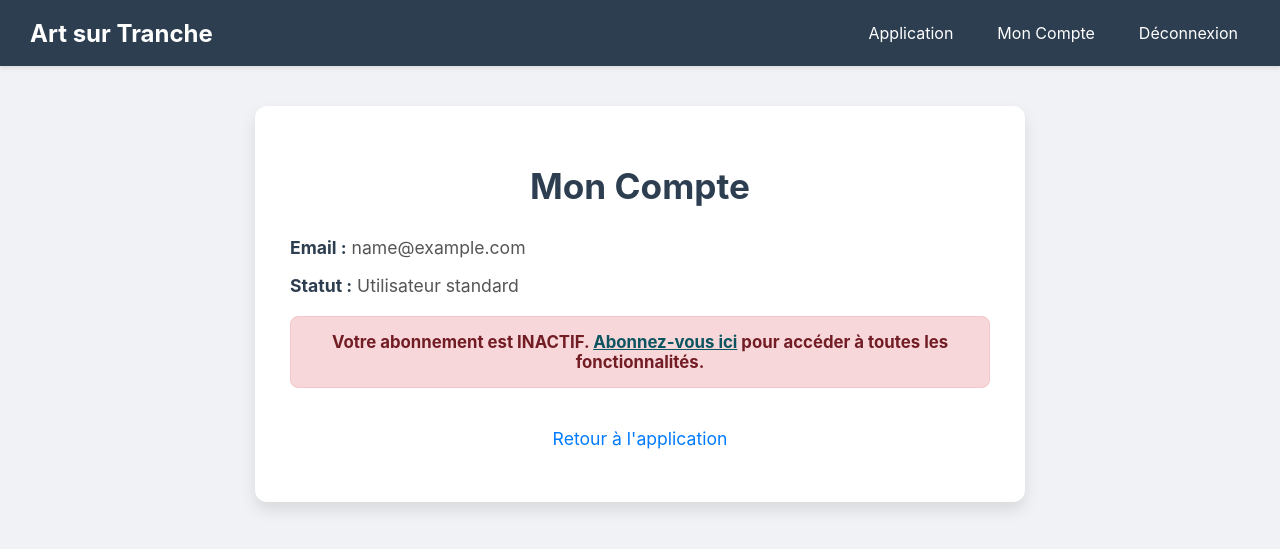
After one commit to Voldemort54/generateur-art-tranche, a Flask app: page /account in a window 1280 px wide. The commit adds this page. Shown: the top 549 px of the page. Run offline with Flask 3, Linux system fonts and the light colour scheme; the visitor is signed in with stand-in values (Sample User, id 1).

Commit message:
Feature: Pages légales et page de gestion de compte utilisateur

```diff
--- a/app.py
+++ b/app.py
@@ -94,8 +94,6 @@ def admin_required(f):
 # ROUTE PRINCIPALE : Page d'accueil publique (TOUJOURS HOME.HTML)
 @app.route('/')
 def public_home():
-    # MODIFICATION: Suppression de la redirection pour les utilisateurs connectés
-    # La page d'accueil est toujours la page de présentation
     return render_template('home.html')
 
 # ROUTE DE L'APPLICATION (le générateur) : Protégée par @login_required
@@ -182,6 +180,17 @@ def subscribe():
     site_base_url = "https://generateur-art-tranche.onrender.com"
     return render_template('subscribe.html', site_base_url=site_base_url)
 
+# NOUVELLE ROUTE: Page d'informations légales
+@app.route('/legal')
+def legal_info():
+    return render_template('legal.html')
+
+# NOUVELLE ROUTE: Page de gestion de compte utilisateur
+@app.route('/account')
+@login_required # Seuls les utilisateurs connectés peuvent y accéder
+def account_management():
+    # current_user est disponible grâce à @login_required
+    return render_template('account.html', current_user=current_user)
 
 # --- ROUTES D'ADMINISTRATION (Protégées) ---
 @app.route('/admin')
@@ -215,7 +224,7 @@ def admin_set_admin(user_id):
     user.is_admin = not user.is_admin # Inverse le statut admin
     db.session.commit()
     flash(f"Statut administrateur de '{user.email}' changé à {user.is_admin}.", 'info')
-    print(f"ADMIN ACTION: {user.email} admin status set to {user.is_admin}.")
+    print(f"ADMIN ACTION: {user.email} admin status set to {user.is_user}.")
     return redirect(url_for('admin_dashboard'))
 
 
--- /dev/null
+++ b/templates/account.html
@@ -0,0 +1,115 @@
+{% extends "base.html" %}
+
+{% block title %}Mon Compte - Générateur d'Art sur Tranche{% endblock %}
+
+{% block content %}
+    <div class="content-container">
+        <style>
+            /* Styles spécifiques à account.html */
+            .content-container h1 {
+                color: #2c3e50;
+                text-align: center;
+                margin-bottom: 30px;
+                font-size: 2.2em;
+            }
+            .account-info p {
+                font-size: 1.1em;
+                margin-bottom: 15px;
+                color: #555;
+            }
+            .account-info strong {
+                color: #2c3e50;
+            }
+            .premium-status {
+                padding: 15px;
+                border-radius: 8px;
+                margin-top: 20px;
+                font-size: 1.05em;
+                font-weight: bold;
+                text-align: center;
+            }
+            .premium-status.active {
+                background-color: #d4edda;
+                color: #155724;
+                border: 1px solid #c3e6cb;
+            }
+            .premium-status.inactive {
+                background-color: #f8d7da;
+                color: #721c24;
+                border: 1px solid #f5c6cb;
+            }
+            .premium-status a {
+                color: #0c5460;
+                text-decoration: underline;
+                font-weight: bold;
+            }
+            .premium-status a:hover {
+                text-decoration: none;
+            }
+            .account-actions {
+                margin-top: 30px;
+                text-align: center;
+            }
+            .account-actions button {
+                background-color: #007bff;
+                color: white;
+                padding: 12px 25px;
+                border: none;
+                border-radius: 8px;
+                cursor: pointer;
+                font-size: 1em;
+                transition: background-color 0.3s ease, transform 0.2s ease;
+                box-shadow: 0 4px 8px rgba(0, 123, 255, 0.2);
+            }
+            .account-actions button:hover {
+                background-color: #0056b3;
+                transform: translateY(-2px);
+            }
+            .account-actions .danger-button {
+                background-color: #dc3545;
+                margin-left: 15px;
+            }
+            .account-actions .danger-button:hover {
+                background-color: #c82333;
+            }
+            .back-link {
+                display: block;
+                text-align: center;
+                margin-top: 40px;
+                font-size: 1.1em;
+            }
+            .back-link a {
+                color: #007bff;
+                text-decoration: none;
+            }
+            .back-link a:hover {
+                text-decoration: underline;
+            }
+        </style>
+
+        <h1>Mon Compte</h1>
+
+        <div class="account-info">
+            <p><strong>Email :</strong> {{ current_user.email }}</p>
+            <p><strong>Statut :</strong> {{ 'Administrateur' if current_user.is_admin else 'Utilisateur standard' }}</p>
+
+            <div class="premium-status {% if current_user.is_premium %}active{% else %}inactive{% endif %}">
+                {% if current_user.is_premium %}
+                    Votre abonnement Premium est ACTIF !
+                    {% if current_user.premium_until %}
+                        (Expire le {{ current_user.premium_until.strftime('%d/%m/%Y') }})
+                    {% endif %}
+                {% else %}
+                    Votre abonnement est INACTIF. <a href="{{ url_for('subscribe') }}">Abonnez-vous ici</a> pour accéder à toutes les fonctionnalités.
+                {% endif %}
+            </div>
+        </div>
+
+        <div class="account-actions">
+            {# Vous pourriez ajouter ici des options comme "Changer de mot de passe" ou "Gérer mon abonnement" (si Stripe est configuré pour un portail client) #}
+            {# Pour l'instant, c'est principalement pour l'information #}
+        </div>
+
+        <p class="back-link"><a href="{{ url_for('app_dashboard') }}">Retour à l'application</a></p>
+    </div>
+{% endblock %}
--- a/templates/base.html
+++ b/templates/base.html
@@ -7,14 +7,14 @@
     <title>{% block title %}Générateur d'Art sur Tranche{% endblock %}</title>
     <style>
         body {
-            font-family: 'Inter', sans-serif; /* Assurez-vous que cette police est disponible ou utilisez une alternative */
+            font-family: 'Inter', sans-serif;
             margin: 0;
             padding: 0;
-            background-color: #f0f2f5; /* Couleur de fond cohérente */
+            background-color: #f0f2f5;
             color: #333;
         }
         .navbar {
-            background-color: #2c3e50; /* Couleur foncée pour la barre de navigation */
+            background-color: #2c3e50;
             padding: 15px 30px;
             color: white;
             display: flex;
@@ -41,14 +41,14 @@
             transition: background-color 0.3s ease;
         }
         .navbar .nav-links a:hover {
-            background-color: #34495e; /* Un peu plus clair au survol */
+            background-color: #34495e;
         }
         /* Style pour les messages flash */
         .flash-messages {
             list-style: none;
             padding: 0;
-            margin: 20px auto; /* Centré et marges */
-            max-width: 700px; /* Largeur similaire au conteneur principal */
+            margin: 20px auto;
+            max-width: 700px;
             text-align: center;
         }
         .flash-messages li {
@@ -110,14 +110,19 @@
         <a href="{{ url_for('app_dashboard') }}" class="brand">Art sur Tranche</a>
         <div class="nav-links">
             <a href="{{ url_for('app_dashboard') }}">Application</a>
+            {% if current_user.is_authenticated %} {# NOUVEAU: Affiche "Mon Compte" seulement si connecté #}
+                <a href="{{ url_for('account_management') }}">Mon Compte</a>
+            {% endif %}
             {% if current_user.is_admin %}
                 <a href="{{ url_for('admin_dashboard') }}">Admin</a>
             {% endif %}
-            <a href="{{ url_for('logout') }}">Déconnexion</a>
+            {% if current_user.is_authenticated %} {# NOUVEAU: Affiche "Déconnexion" seulement si connecté #}
+                <a href="{{ url_for('logout') }}">Déconnexion</a>
+            {% endif %}
         </div>
     </nav>
 
-    {# Affichage des messages flash (erreurs, succès, info) - Maintenant dans base.html #}
+    {# Affichage des messages flash (erreurs, succès, info) #}
     {% with messages = get_flashed_messages(with_categories=true) %}
       {% if messages %}
         <ul class="flash-messages">
```
Also changed, not shown: templates/home.html (+22 -15 lines), templates/legal.html (added, +95 -0 lines).
